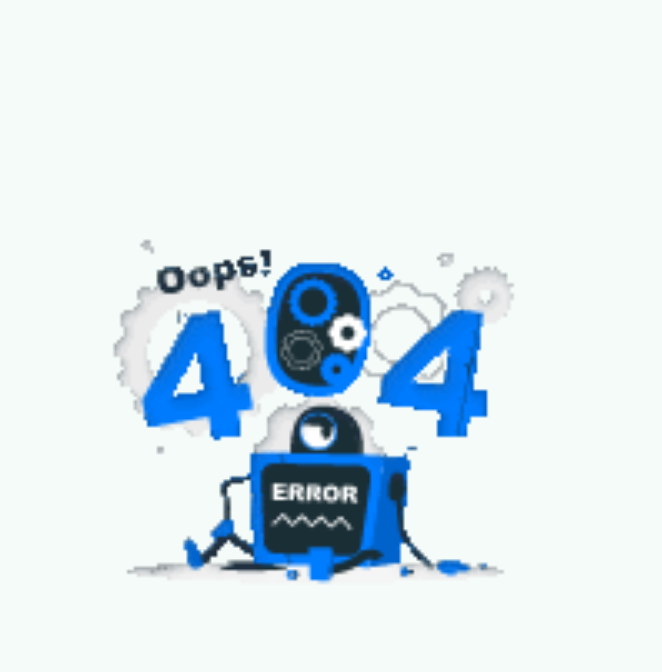
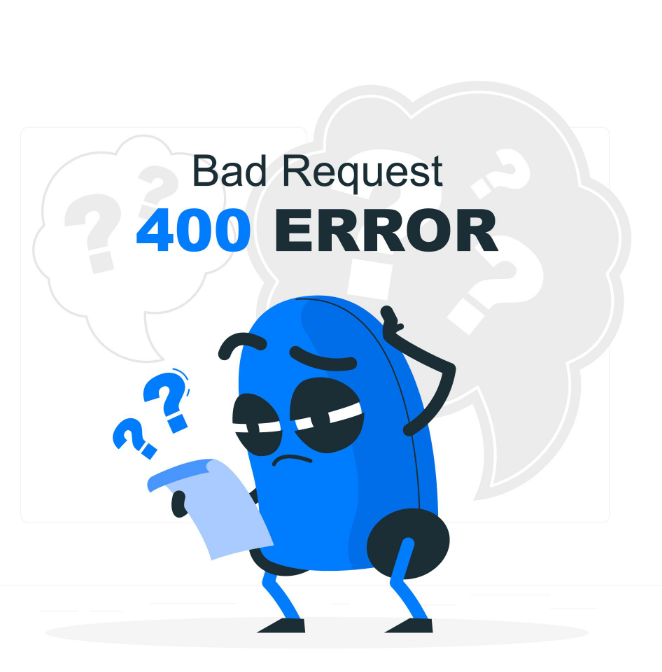
Before and after one commit to Tawheed-tariq/WP-Scanner, a React (Vite) app in the folder frontend/: page /new-scan in a window 1280 px wide. Shown: the top 672 px of the page, without its empty margins (323-985 px from the left). Built offline with nearby package versions, Linux system fonts and the light colour scheme.

Commit message:
added 404

```diff
--- a/frontend/src/pages/Error404.jsx
+++ b/frontend/src/pages/Error404.jsx
@@ -1,7 +1,7 @@
 export default function Error404(){
     return(
-        <div className={`w-[100vw] h-[100vh] flex justify-center items-center`}>
-            <img className={`aspect-square w-[500px] h-[500px]`} src="404.gif" alt="" />
+        <div className={`w-[100vw] h-[100vh] bg-white flex justify-center items-center`}>
+            <img className={`aspect-square w-[700px] h-[700px]`} src="404.jpg" alt="" />
         </div>
     )
 }
```
Also changed, not shown: frontend/public/404.gif (deleted), frontend/public/404.jpg (added).
